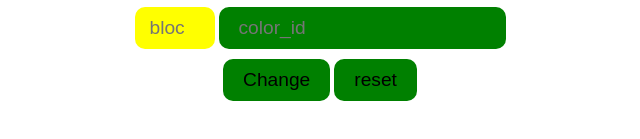
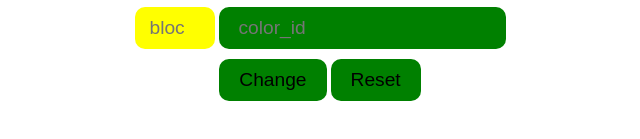
Before and after one commit to acciojob/Replit-Asian-Paints-abhilashvc777, a website: page main.html in a window 1280 px wide. Shown: the part 337-476 px from the top of the page, 320-960 px from the left. Drawn offline with Linux system fonts and the light colour scheme.

Commit message:
created a submission

```diff
--- a/main.html
+++ b/main.html
@@ -25,7 +25,7 @@
 	</div>
 	<div class="btn">
 		<button id="change_button">Change</button>
-		<button id="reset_button">reset</button>
+		<button id="reset_button">Reset</button>
 	</div>
     <script type="text/javascript" src="./script.js">
 
```
